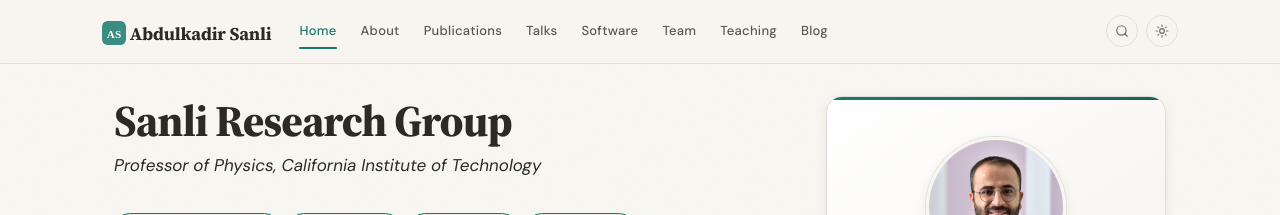
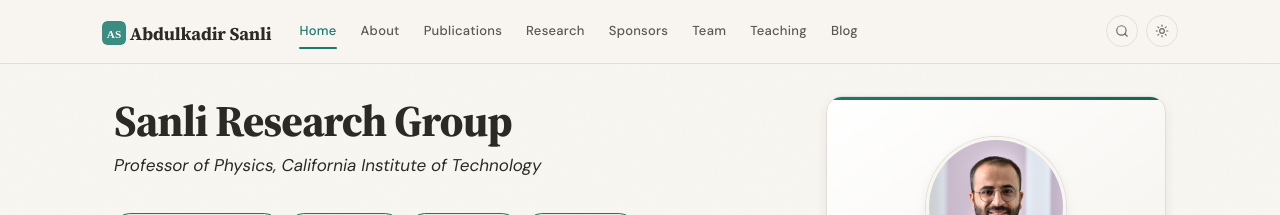
Before and after one commit to prfdrsnl/sanliresearch.github.io, a Jekyll site: the page built from _pages/home.md, in a window 1280 px wide. Shown: the top 215 px of the page. Built offline with Jekyll 4.4.1, drawn with Linux system fonts in a browser that asks for light colours.

Commit message:
Update _config.yml

```diff
--- a/_config.yml
+++ b/_config.yml
@@ -49,9 +49,9 @@ analytics:
 nav_pages:
   - name: about
   - name: publications
-  - name: talks
-  #- name: research
-  - name: software
+  #- name: talks
+  - name: research
+  - name: sponsors
   - name: team
   - name: teaching
   - name: blog
```
